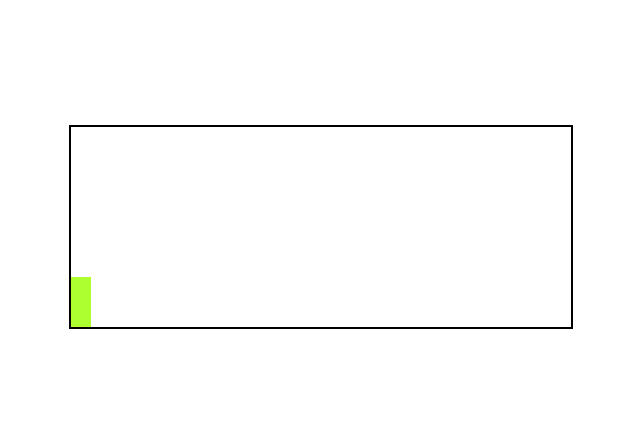
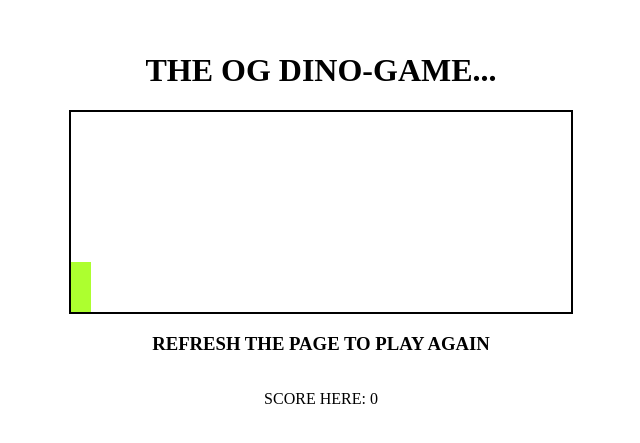
Before and after one commit to adisharma-git/Dino-game, a plain HTML site: page index.html in a window 1280 px wide. Shown: the part 173-616 px from the top of the page, without its empty margins (319-959 px from the left). Drawn offline with Linux system fonts and the light colour scheme.

Commit message:
Added some headings
added the game name and the score counter of the match

```diff
--- a/index.html
+++ b/index.html
@@ -13,10 +13,13 @@
   </head>
   <body>
     <div class="container">
+      <h1>THE OG DINO-GAME...</h1>
       <div id="game">
         <div id="character"></div>
         <div id="block"></div>
       </div>
+      <h3>REFRESH THE PAGE TO PLAY AGAIN</h3>
+      <p id="p">SCORE HERE:</p>
     </div>
   </body>
   <script src="script.js"></script>
--- a/script.js
+++ b/script.js
@@ -23,6 +23,8 @@ var checkdead = setInterval(function () {
   if (blockleft < 20 && blockleft > 0 && charactertop >= 130) {
     block.style.animation = "none";
     block.style.display = "none";
+    document.getElementById("p").innerHTML = "SCORE HERE: " + counter;
+
     alert("GAME OVER! Score:" + counter);
   }
 }, 10);
--- a/style.css
+++ b/style.css
@@ -8,6 +8,7 @@ body {
   display: flex;
   align-items: center;
   justify-content: center;
+  flex-direction: column;
 }
 #game {
   height: 200px;
```
